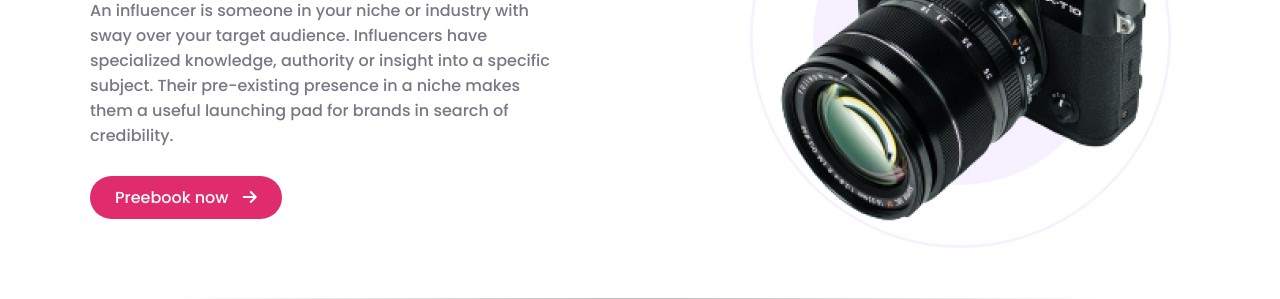
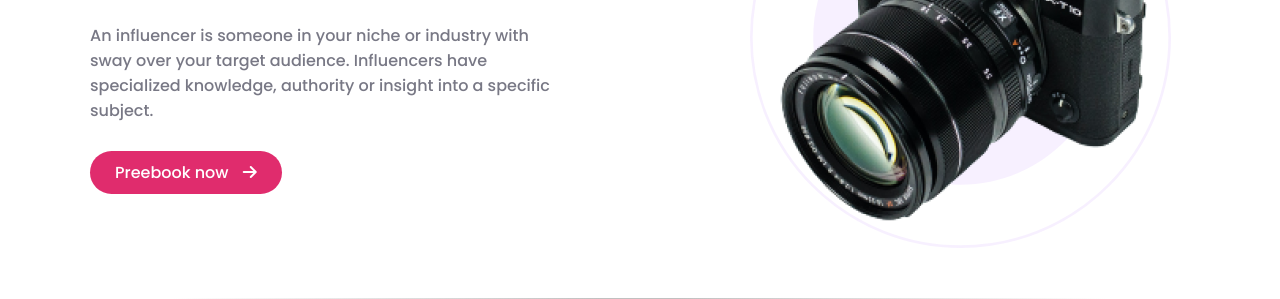
Before and after one commit to Laish-Islam/influencer-gear, a plain HTML site: page index.html in a window 1280 px wide. Shown: the part 288-587 px from the top of the page. Drawn offline with Linux system fonts and the light colour scheme.

Commit message:
update content

```diff
--- a/index.html
+++ b/index.html
@@ -37,9 +37,7 @@
                 <div class="influencer-details">
                     <h1>Start your Journey as influencer </h1>
                     <p>An influencer is someone in your niche or industry with sway over your target audience.
-                        Influencers have specialized knowledge, authority or insight into a specific subject. Their
-                        pre-existing presence in a niche makes them a useful launching pad for brands in search of
-                        credibility. </p>
+                        Influencers have specialized knowledge, authority or insight into a specific subject. </p>
                     <div class="preebook">
                         <a class="preebook-btn" href="">Preebook now <span> <i
                                     class="fas fa-arrow-right"></i></span></a>
```
